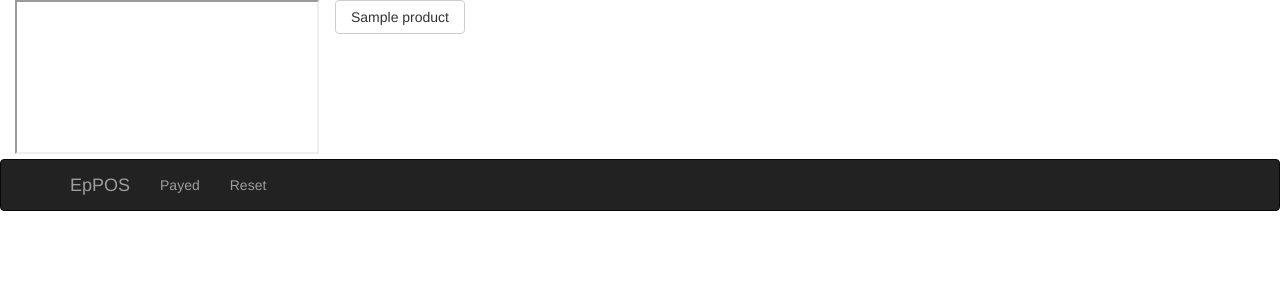
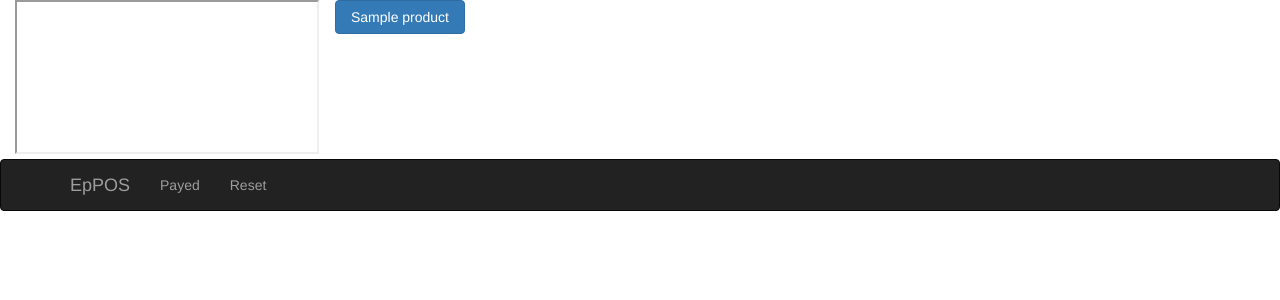
Before and after one commit to Epse/EpPos, a Django app: page /pos/order/ in a window 1280 px wide. Shown: the top 300 px of the page. Run offline with Django 3.2, Linux system fonts and the light colour scheme; tables that the repository leaves empty hold one stand-in row (values such as "Sample post"); some libraries are stand-ins or nearby versions.

Commit message:
blue buttons for readability

```diff
--- a/pos/templates/pos/order.html
+++ b/pos/templates/pos/order.html
@@ -28,7 +28,7 @@
 		    <div class="row">
 			{% if product_list %}
 			    {% for product in product_list %}
-			    <div class="col-sm-6 col-md-2"><a class="btn btn-default btn-block"
+			    <div class="col-sm-6 col-md-2"><a class="btn btn-primary btn-block"
 					 href="javascript:void(0);"
 							    onclick="addProduct(
 							    {{ product.product_id }});">
```
